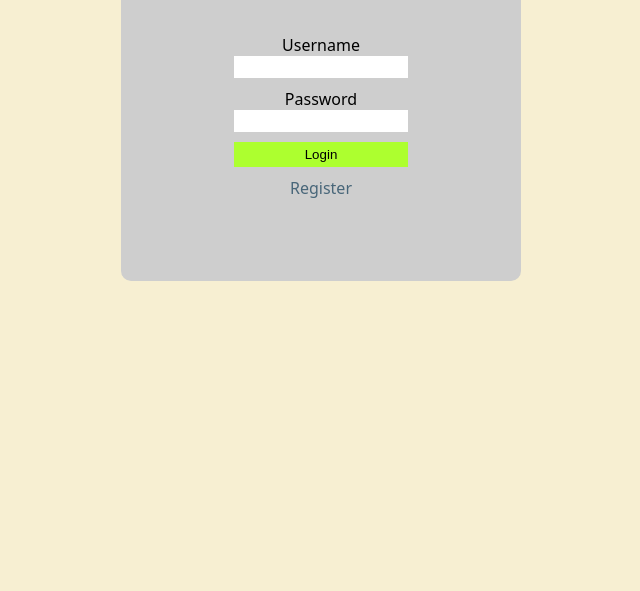
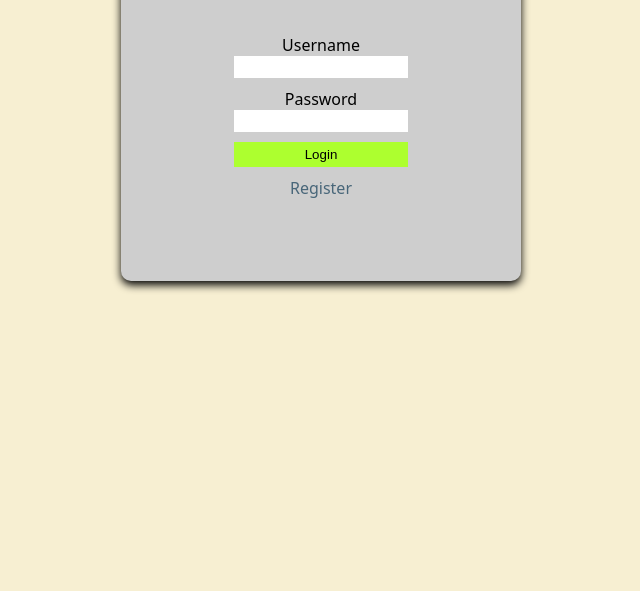
Before and after one commit to AdamRifandy/Simple_Login_Register_App, a website: page index.html in a window 1280 px wide. Shown: the part 209-800 px from the top of the page, without its empty margins (319-959 px from the left). Drawn offline with Linux system fonts and the light colour scheme.

Commit message:
Updated index.html (Style)

```diff
--- a/index.html
+++ b/index.html
@@ -18,6 +18,7 @@
             margin-inline: auto;
             margin-top: 50px;
             border-radius: 10px;
+            box-shadow: 0 4px 8px rgba(0, 0, 0.1);
         }
 
         .bg h1 {
```
